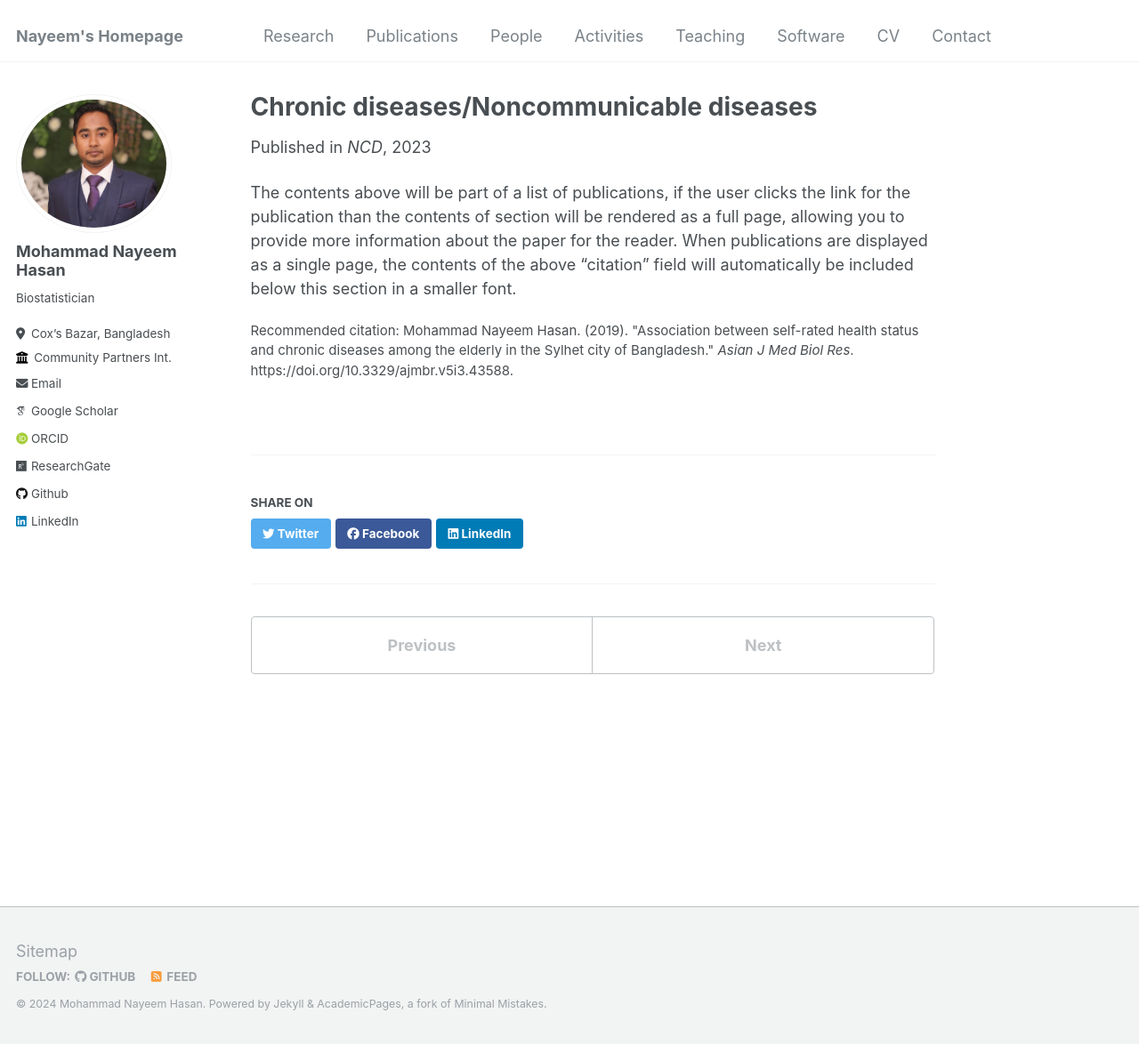
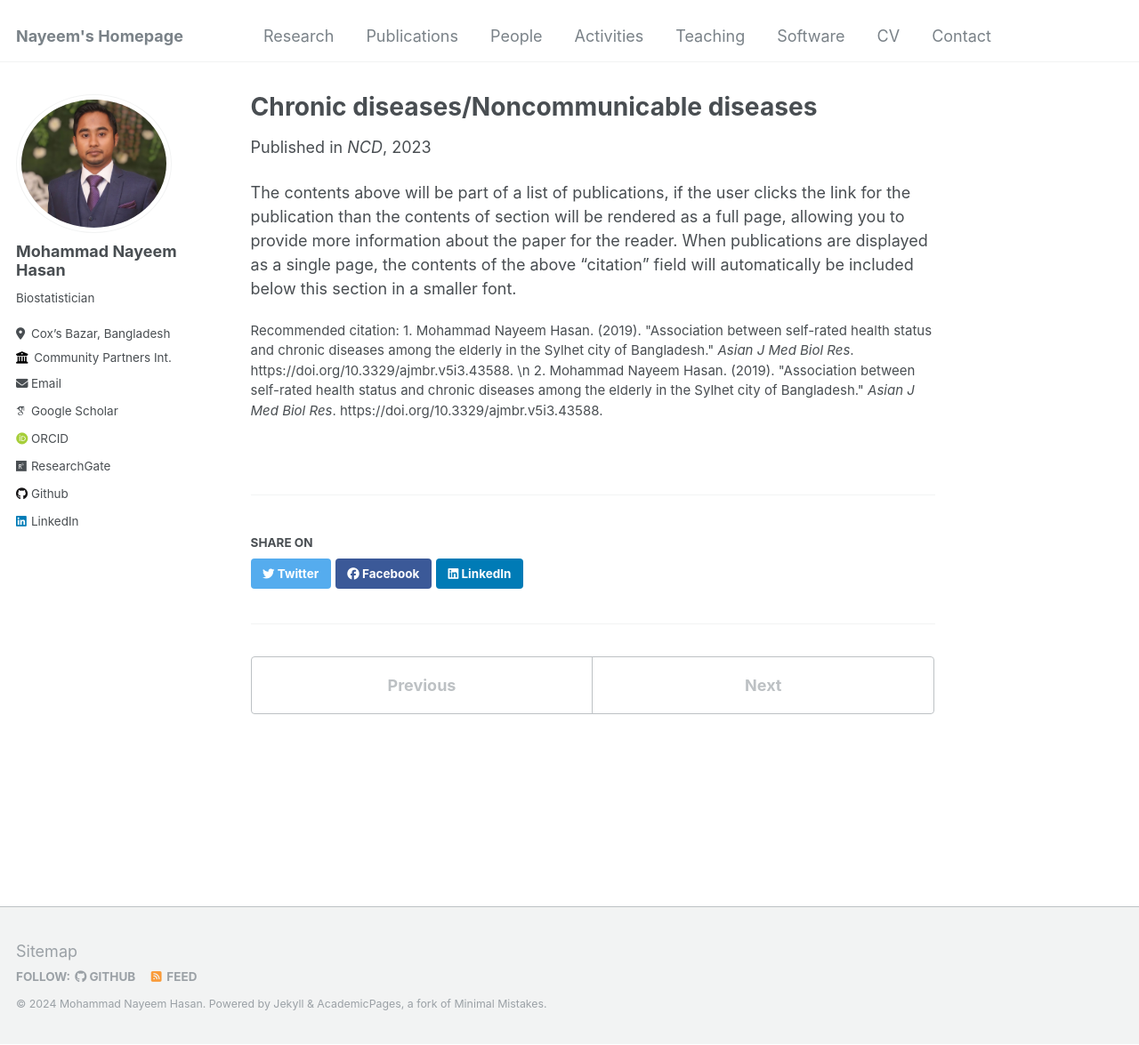
Before and after one commit to nayeemlab/nayeemlab.github.io, a Jekyll site: the page built from _research/NCD.md, in a window 1280 px wide and 1175 px high. Shown: the whole window at 89% size. Built offline with Jekyll 4.4.1, drawn with Linux system fonts in a browser that asks for light colours; some web fonts are replaced.

Commit message:
Update NCD.md

```diff
--- a/_research/NCD.md
+++ b/_research/NCD.md
@@ -5,7 +5,7 @@ permalink: /research/NCD
 excerpt: 'Aging presents a significant challenge in Bangladesh, with its impact progressively intensifying and leading to a range of serious consequences. Older adults often face new and complex health issues, with many suffering from chronic conditions. Research was conducted to assess the health status, depression, and daily functioning of elderly individuals in the Sylhet region of Bangladesh (1). Additionally, a major contemporary health issue is the rising prevalence of chronic diseases among young adults. This study aimed to identify risk factors for chronic disease and determine the prevalence of such conditions in individuals aged 18 to 39 (2).'
 date: 2023-01-01
 venue: 'NCD'
-citation: 'Mohammad Nayeem Hasan. (2019). &quot;Association between self-rated health status and chronic diseases among the elderly in the Sylhet city of Bangladesh.&quot; <i>Asian J Med Biol Res</i>. https://doi.org/10.3329/ajmbr.v5i3.43588.'
+citation: '1. Mohammad Nayeem Hasan. (2019). &quot;Association between self-rated health status and chronic diseases among the elderly in the Sylhet city of Bangladesh.&quot; <i>Asian J Med Biol Res</i>. https://doi.org/10.3329/ajmbr.v5i3.43588. \n 2. Mohammad Nayeem Hasan. (2019). &quot;Association between self-rated health status and chronic diseases among the elderly in the Sylhet city of Bangladesh.&quot; <i>Asian J Med Biol Res</i>. https://doi.org/10.3329/ajmbr.v5i3.43588.'
 ---
 
 The contents above will be part of a list of publications, if the user clicks the link for the publication than the contents of section will be rendered as a full page, allowing you to provide more information about the paper for the reader. When publications are displayed as a single page, the contents of the above "citation" field will automatically be included below this section in a smaller font.
```
